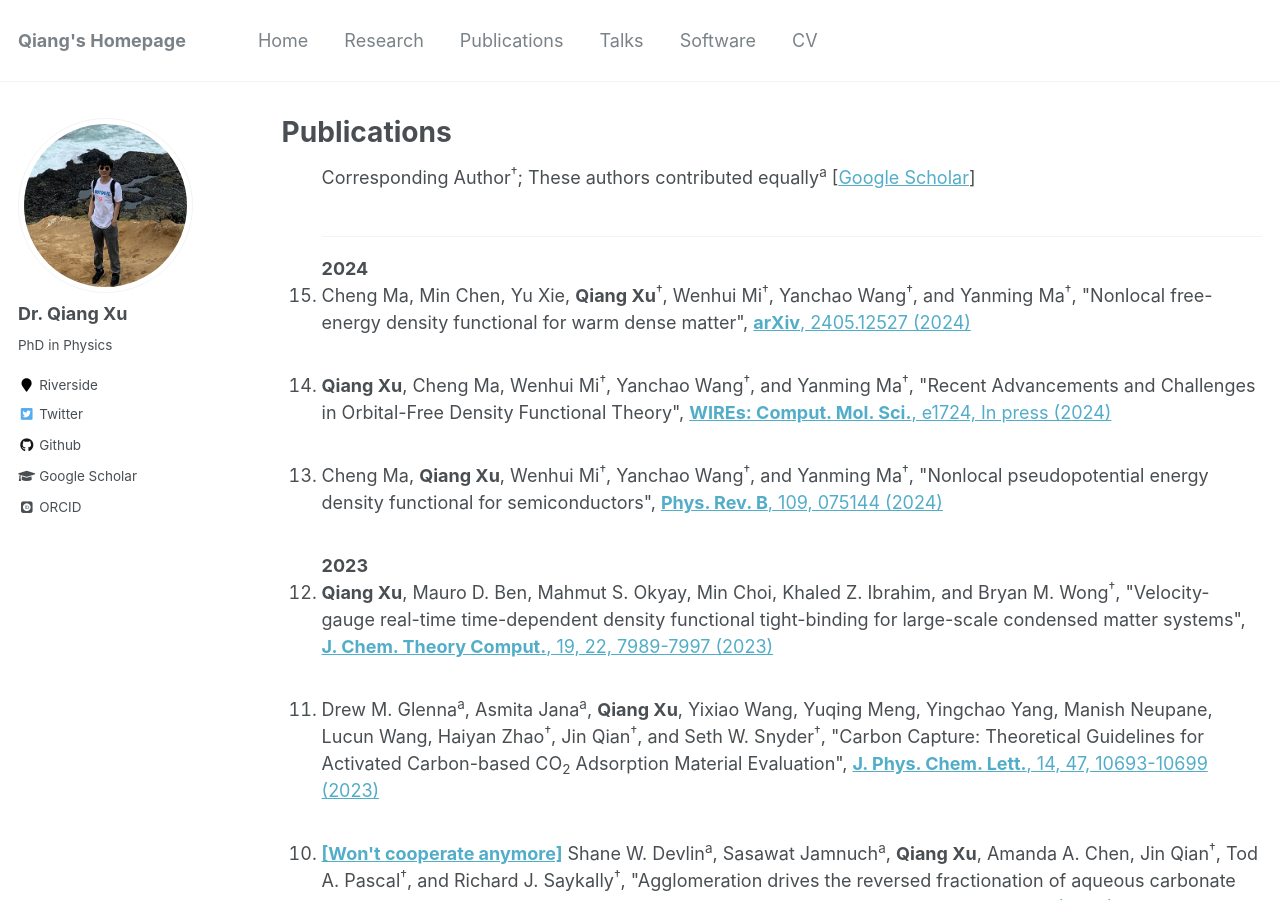
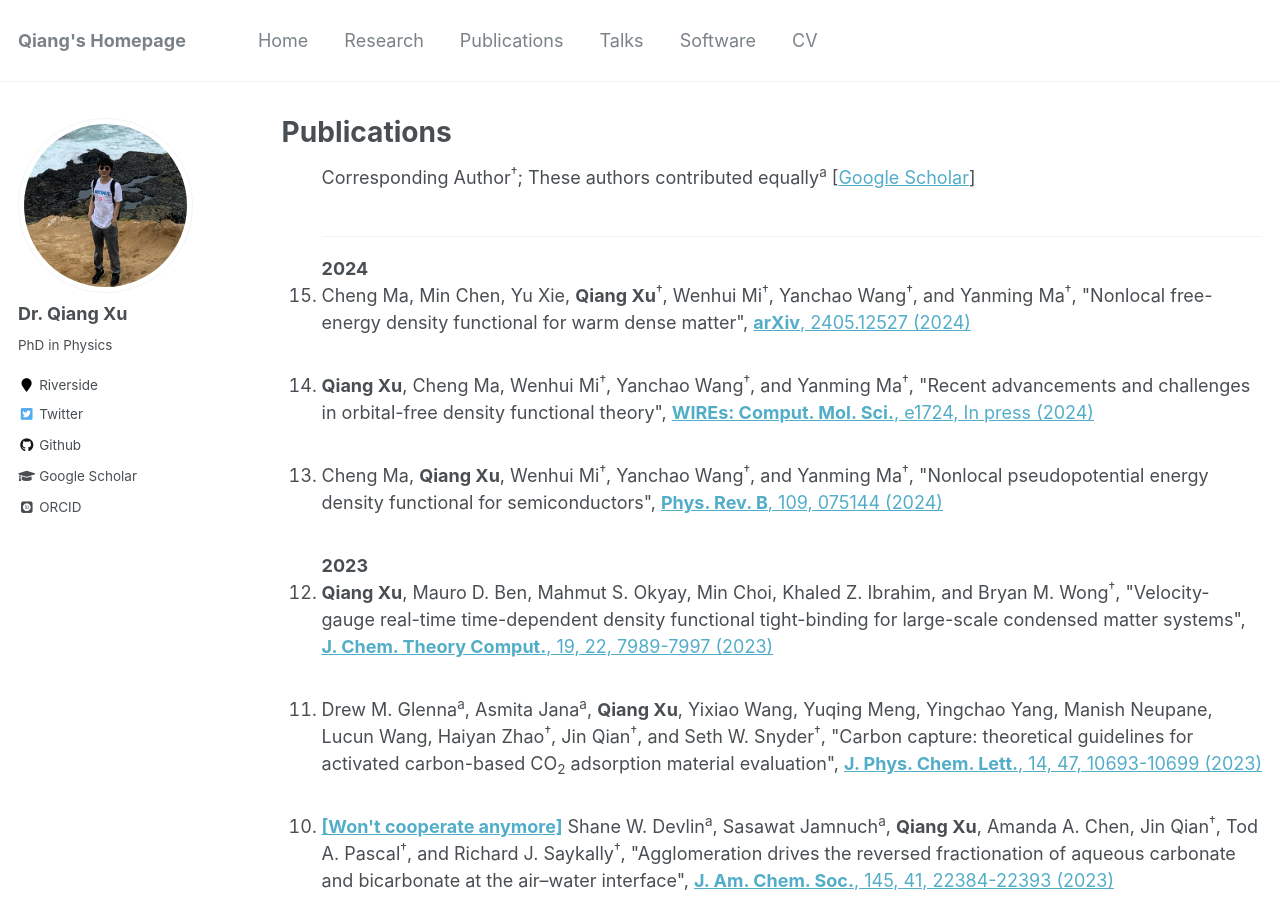
Before and after one commit to xqjlu/xqjlu.github.io, a Jekyll site: the page built from _pages/publications.md, in a window 1280 px wide and 900 px high. Built offline with Jekyll 4.4.1, drawn with Linux system fonts in a browser that asks for light colours; some web fonts are replaced.

Commit message:
low case

```diff
--- a/_pages/publications.md
+++ b/_pages/publications.md
@@ -41,7 +41,8 @@ Corresponding Author<sup>†</sup>; These authors contributed equally<sup>a</sup
 <a href="https://arxiv.org/pdf/2405.12527" target="_blank"><b>arXiv</b>, 2405.12527 (2024)</a>
 </li><br>
 
-<li><b>Qiang Xu</b>, Cheng Ma, Wenhui Mi<sup>†</sup>, Yanchao Wang<sup>†</sup>, and Yanming Ma<sup>†</sup>, "Recent Advancements and Challenges in Orbital-Free Density Functional Theory",
+<li><b>Qiang Xu</b>, Cheng Ma, Wenhui Mi<sup>†</sup>, Yanchao Wang<sup>†</sup>, and Yanming Ma<sup>†</sup>,
+"Recent advancements and challenges in orbital-free density functional theory",
 <a href="https://doi.org/10.1002/wcms.1724" target="_blank"><b>WIREs: Comput. Mol. Sci.</b>, e1724, In press (2024)</a>
 </li><br>
 
@@ -57,7 +58,7 @@ Corresponding Author<sup>†</sup>; These authors contributed equally<sup>a</sup
 </li><br>
 
 <li>Drew M. Glenna<sup>a</sup>, Asmita Jana<sup>a</sup>, <b>Qiang Xu</b>, Yixiao Wang, Yuqing Meng, Yingchao Yang, Manish Neupane, Lucun Wang, Haiyan Zhao<sup>†</sup>, Jin Qian<sup>†</sup>, and Seth W. Snyder<sup>†</sup>,
-"Carbon Capture: Theoretical Guidelines for Activated Carbon-based CO<sub>2</sub> Adsorption Material Evaluation",
+"Carbon capture: theoretical guidelines for activated carbon-based CO<sub>2</sub> adsorption material evaluation",
 <a href="https://doi.org/10.1021/acs.jpclett.3c02711" target="_blank"><b>J. Phys. Chem. Lett.</b>, 14, 47, 10693-10699 (2023)</a>
 </li><br>
 
```
